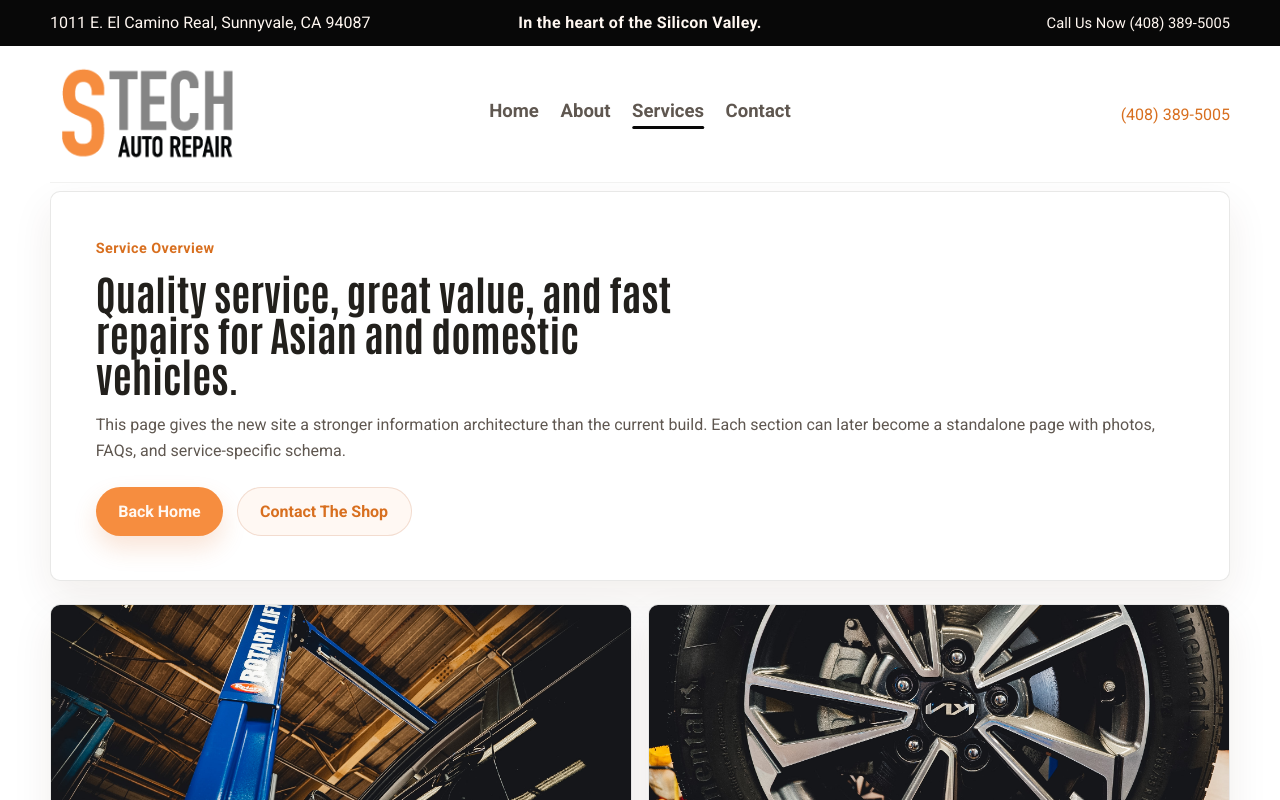
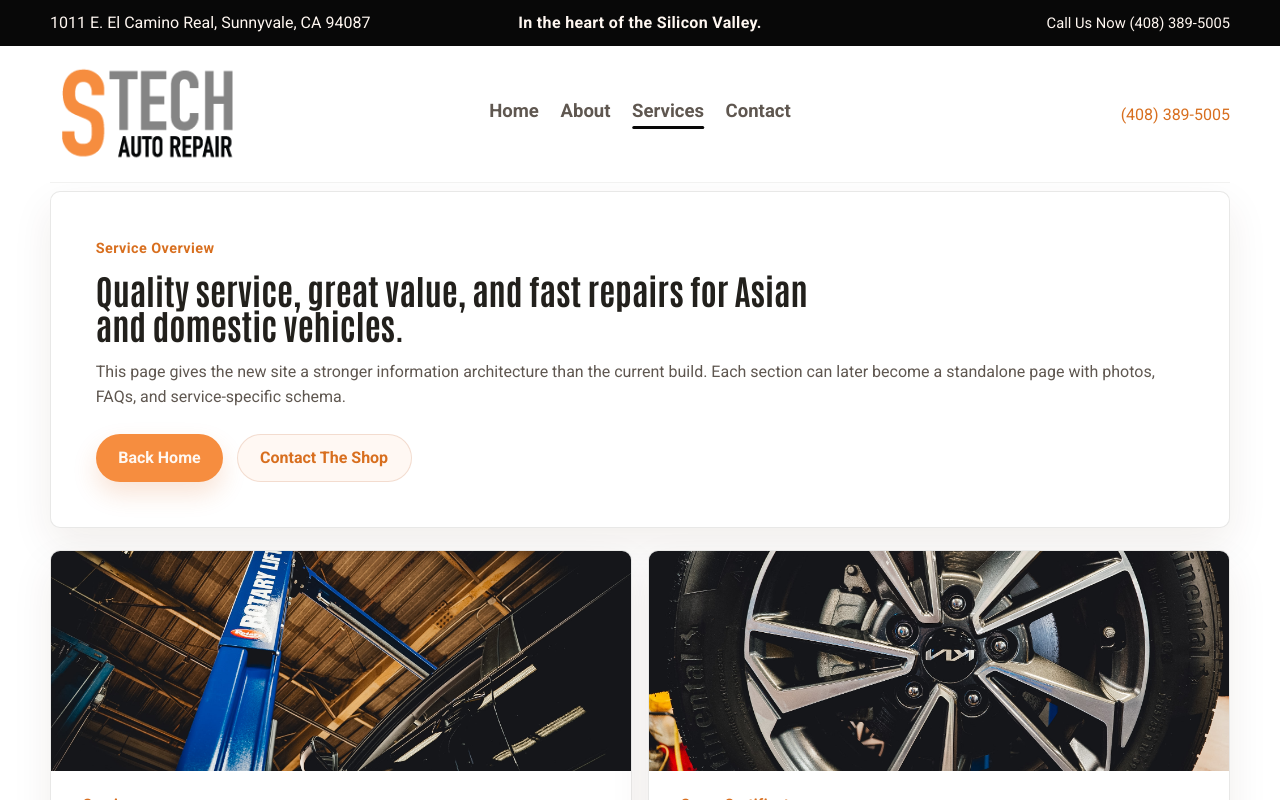
Before and after one commit to DietmarSZ/stechherman, a Next.js app: page /services in a window 1280 px wide. Shown: the top 800 px of the page. Built offline with nearby package versions, Linux system fonts and the light colour scheme.

Commit message:
Widen services headline area

```diff
--- a/src/app/globals.css
+++ b/src/app/globals.css
@@ -639,8 +639,8 @@ span {
 }
 
 .services-hero-title {
-  max-width: 30ch;
-  font-size: clamp(2rem, 3.2vw, 3rem);
+  max-width: 42ch;
+  font-size: clamp(1.8rem, 2.7vw, 2.75rem);
   line-height: 1;
 }
 
```
